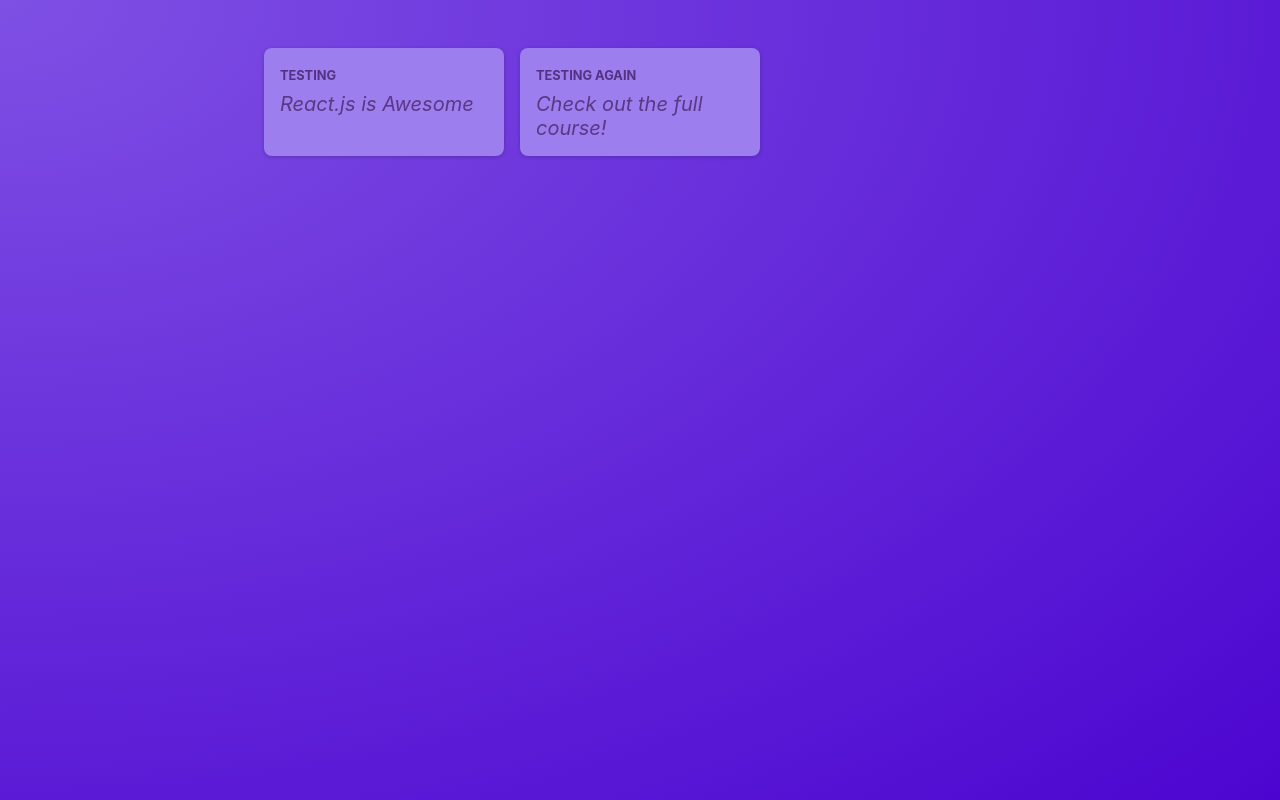
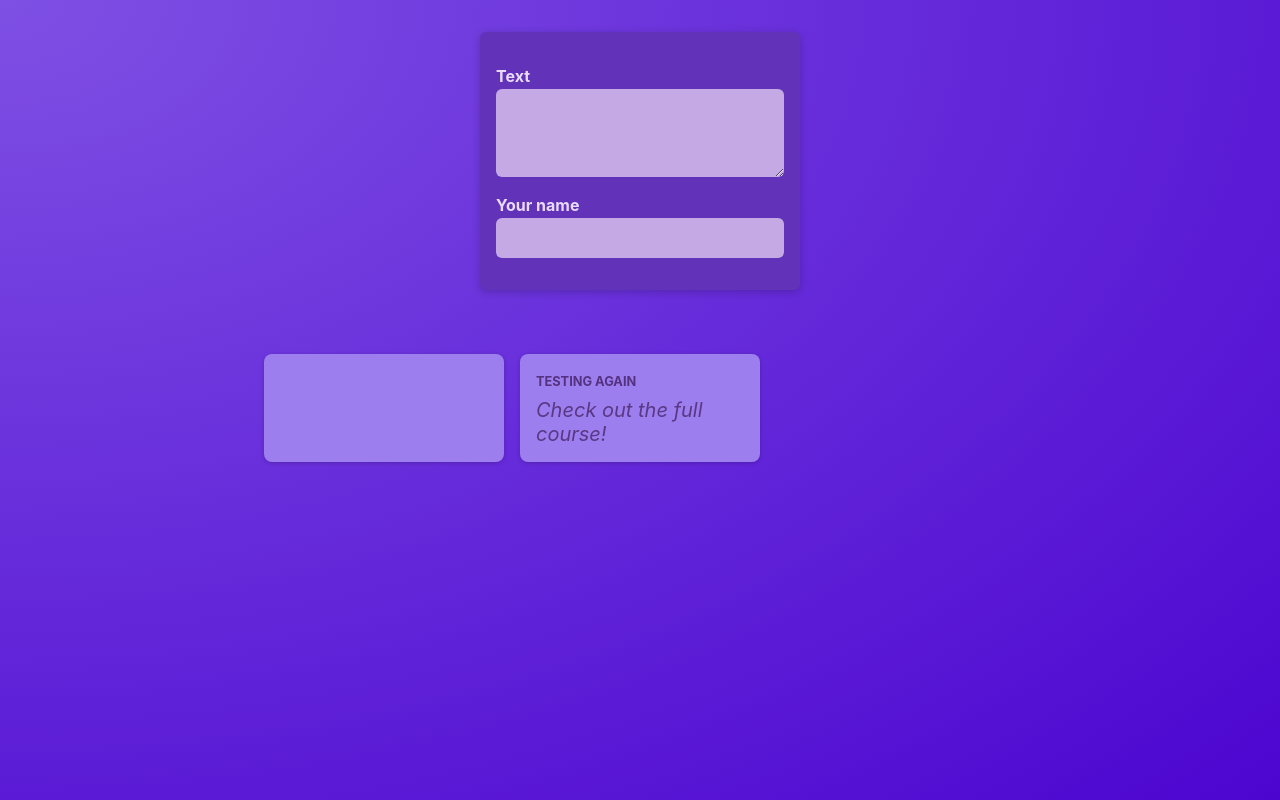
Before and after one commit to Molted/react-crash-course, a React (Vite) app: page / in a window 1280 px wide. Built offline with nearby package versions, Linux system fonts and the light colour scheme.

Commit message:
Add New Post Component and useState

```diff
--- /dev/null
+++ b/src/components/NewPost.tsx
@@ -0,0 +1,18 @@
+import styles from "./css/NewPost.module.css";
+
+function NewPost(props: any) {
+	return (
+		<form className={styles.form}>
+			<p>
+				<label htmlFor="body">Text</label>
+				{<textarea id="body" required rows={3} onChange={props.onBodyChange} />}
+			</p>
+			<p>
+				<label htmlFor="name">Your name</label>
+				<input type="text" id="name" required onChange={props.onAuthorChange} />
+			</p>
+		</form>
+	);
+}
+
+export default NewPost;
--- a/src/components/PostsList.tsx
+++ b/src/components/PostsList.tsx
@@ -1,12 +1,31 @@
+import { useState } from "react";
+import NewPost from "./NewPost";
 import Post from "./Post";
 import styles from "./css/PostsList.module.css";
 
 function PostsList() {
+	const [enteredBody, setEnteredBody] = useState("");
+	const [enteredAuthor, setEnteredAuthor] = useState("");
+
+	function changeBodyHandler(event: any) {
+		setEnteredBody(event.target.value);
+	}
+
+	function changeAuthorHandler(event: any) {
+		setEnteredAuthor(event.target.value);
+	}
+
 	return (
-		<ul className={styles.posts}>
-			<Post author="Testing" body="React.js is Awesome" />
-			<Post author="Testing Again" body="Check out the full course!" />
-		</ul>
+		<>
+			<NewPost
+				onBodyChange={changeBodyHandler}
+				onAuthorChange={changeAuthorHandler}
+			/>
+			<ul className={styles.posts}>
+				<Post author={enteredAuthor} body={enteredBody} />
+				<Post author="Testing Again" body="Check out the full course!" />
+			</ul>
+		</>
 	);
 }
 
--- /dev/null
+++ b/src/components/css/NewPost.module.css
@@ -0,0 +1,55 @@
+.form {
+	background-color: #6233b9;
+	padding: 1rem;
+	width: 20rem;
+	margin: 2rem auto;
+	border-radius: 6px;
+	box-shadow: 0 2px 8px rgba(0, 0, 0, 0.2);
+}
+
+.form label {
+	display: block;
+	margin-bottom: 0.05rem;
+	color: #eadbfb;
+	font-weight: bold;
+}
+
+.form input,
+.form textarea {
+	display: block;
+	width: 100%;
+	font: inherit;
+	padding: 0.5rem;
+	border-radius: 6px;
+	border: none;
+	background-color: #c4a9e4;
+	color: #28262c;
+}
+
+.actions {
+	display: flex;
+	justify-content: flex-end;
+	gap: 0.5rem;
+}
+
+.actions button {
+	cursor: pointer;
+	font: inherit;
+	padding: 0.5rem 1.5rem;
+	border: none;
+	border-radius: 4px;
+	background-color: #34036c;
+	color: #e5d5f7;
+}
+
+.actions button:hover {
+	background-color: #23014a;
+}
+
+.actions button[type="button"] {
+	background-color: transparent;
+}
+
+.actions button[type="button"]:hover {
+	color: #d1bee6;
+}
```
